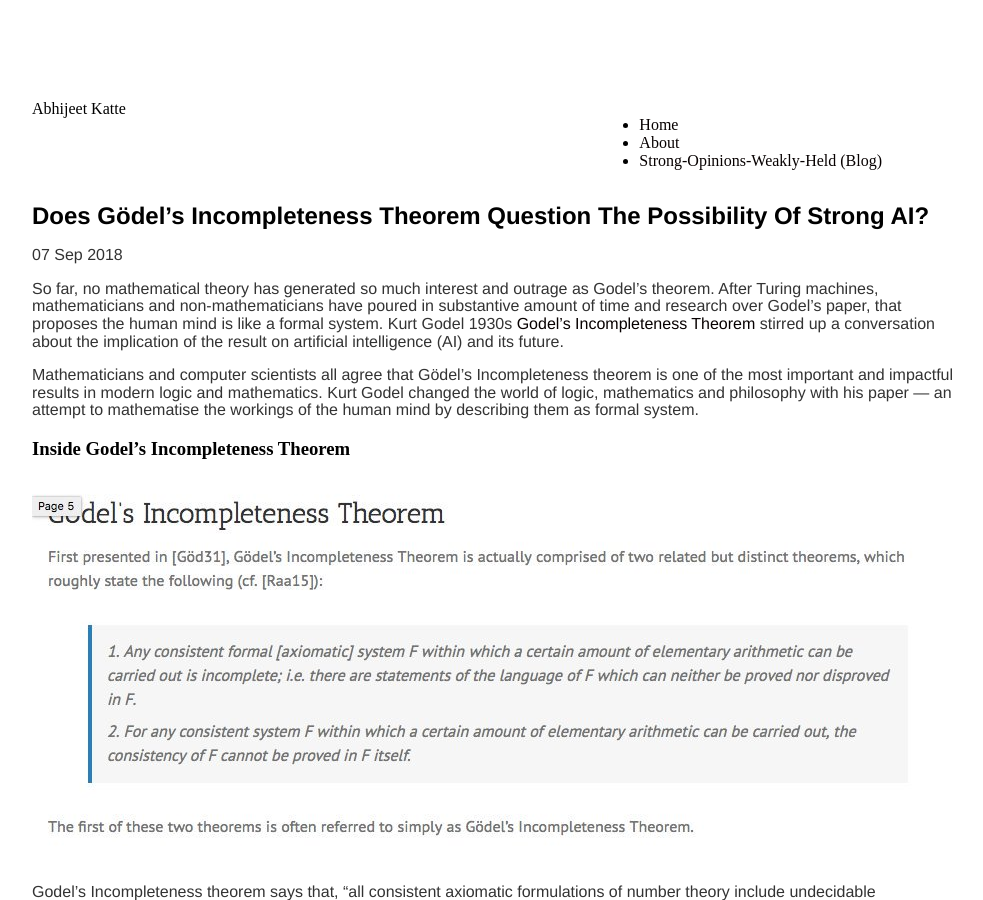
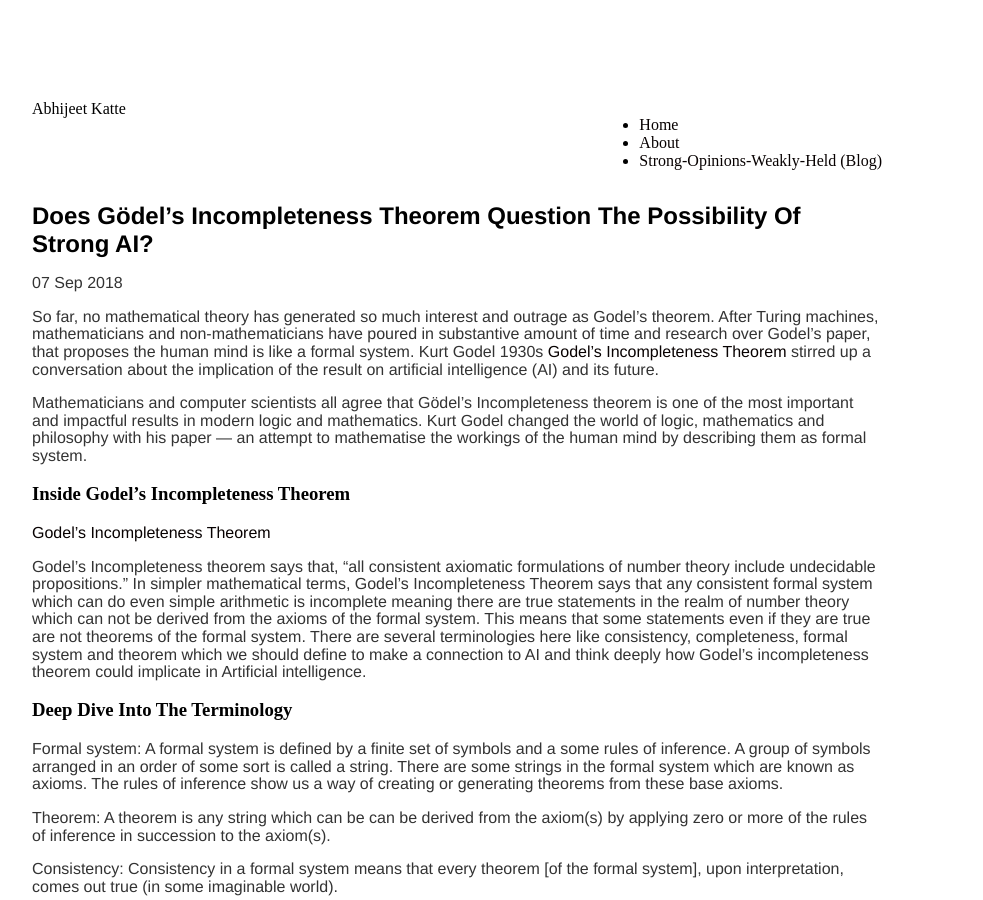
Before and after one commit to AbhiK24/abhik24.github.io, a Jekyll site: the page built from _posts/2018-09-07-Does-Godels-Incompleteness-Theorem-Question-The-Possibility-Of-Strong-AI.md, in a window 1280 px wide and 900 px high. Shown: the whole window, without its empty margins (168-1151 px from the left). Built offline with Jekyll 4.4.1, drawn with Linux system fonts in a browser that asks for light colours; comment, search, counter and statistics services are not loaded.

Commit message:
Update 2018-09-07-Does-Godels-Incompleteness-Theorem-Question-The-Possibility-Of-Strong-AI.md

```diff
--- a/_posts/2018-09-07-Does-Godels-Incompleteness-Theorem-Question-The-Possibility-Of-Strong-AI.md
+++ b/_posts/2018-09-07-Does-Godels-Incompleteness-Theorem-Question-The-Possibility-Of-Strong-AI.md
@@ -10,7 +10,7 @@
 
 ### Inside Godel’s Incompleteness Theorem
 
-![Godel's Incompleteness Theorem](https://github.com/AbhiK24/abhik24.github.io/blob/master/godel-image1.jpg "Godel's Incompleteness Theorem")
+[Godel's Incompleteness Theorem](https://github.com/AbhiK24/abhik24.github.io/blob/master/godel-image1.jpg "Godel's Incompleteness Theorem")
 
 Godel’s Incompleteness theorem says that, “all consistent axiomatic formulations of number theory include undecidable propositions.” In simpler mathematical terms, Godel’s Incompleteness Theorem says that any consistent formal system which can do even simple arithmetic is incomplete meaning there are true statements in the realm of number theory which can not be derived from the axioms of the formal system. This means that some statements even if they are true are not theorems of the formal system. There are several terminologies here like consistency, completeness, formal system and theorem which we should define to make a connection to AI and think deeply how Godel’s incompleteness theorem could implicate in Artificial intelligence.
 
```
